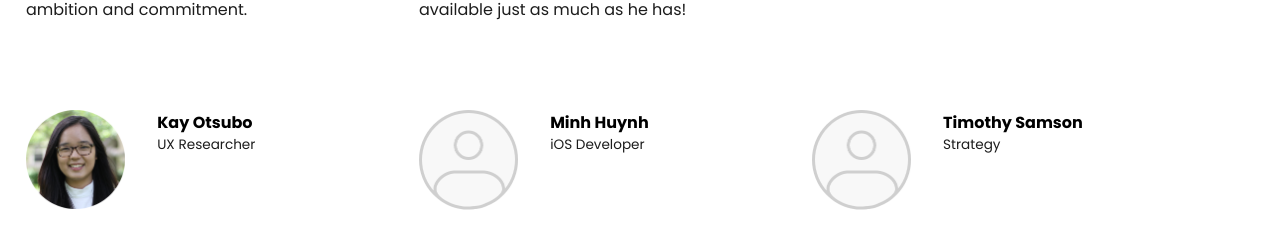
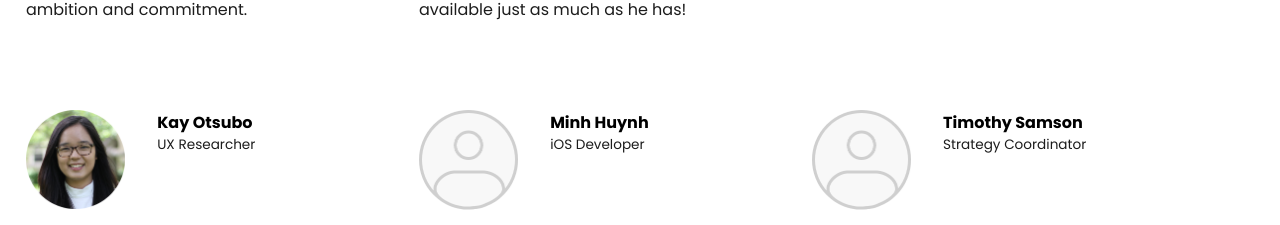
Before and after one commit to saideep21/6ixplore-web1, a Vue app: page /about-us in a window 1280 px wide. Shown: the part 993-1218 px from the top of the page. Built offline with nearby package versions, Linux system fonts and the light colour scheme.

Commit message:
Add Tim's title, and checked relevant TODO (see todo.txt)

```diff
--- a/src/views/aboutUs.vue
+++ b/src/views/aboutUs.vue
@@ -102,7 +102,7 @@
             <img class="headshot" :src="member5B" alt />
             <div class="name-and-title">
               <h4>Timothy Samson</h4>
-              <p class="title">Strategy</p>
+              <p class="title">Strategy Coordinator</p>
             </div>
           </div>
           <p>N/A</p>
```
Also changed, not shown: todo.txt.
